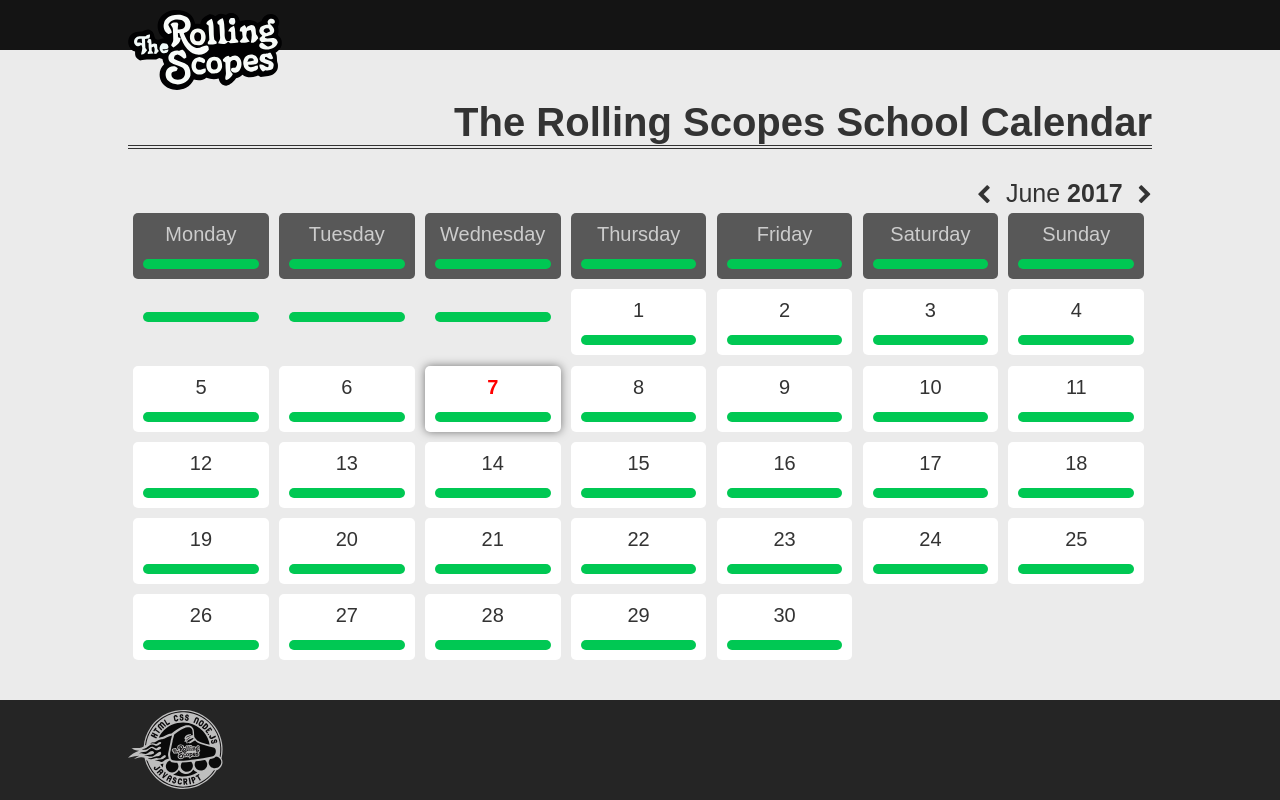
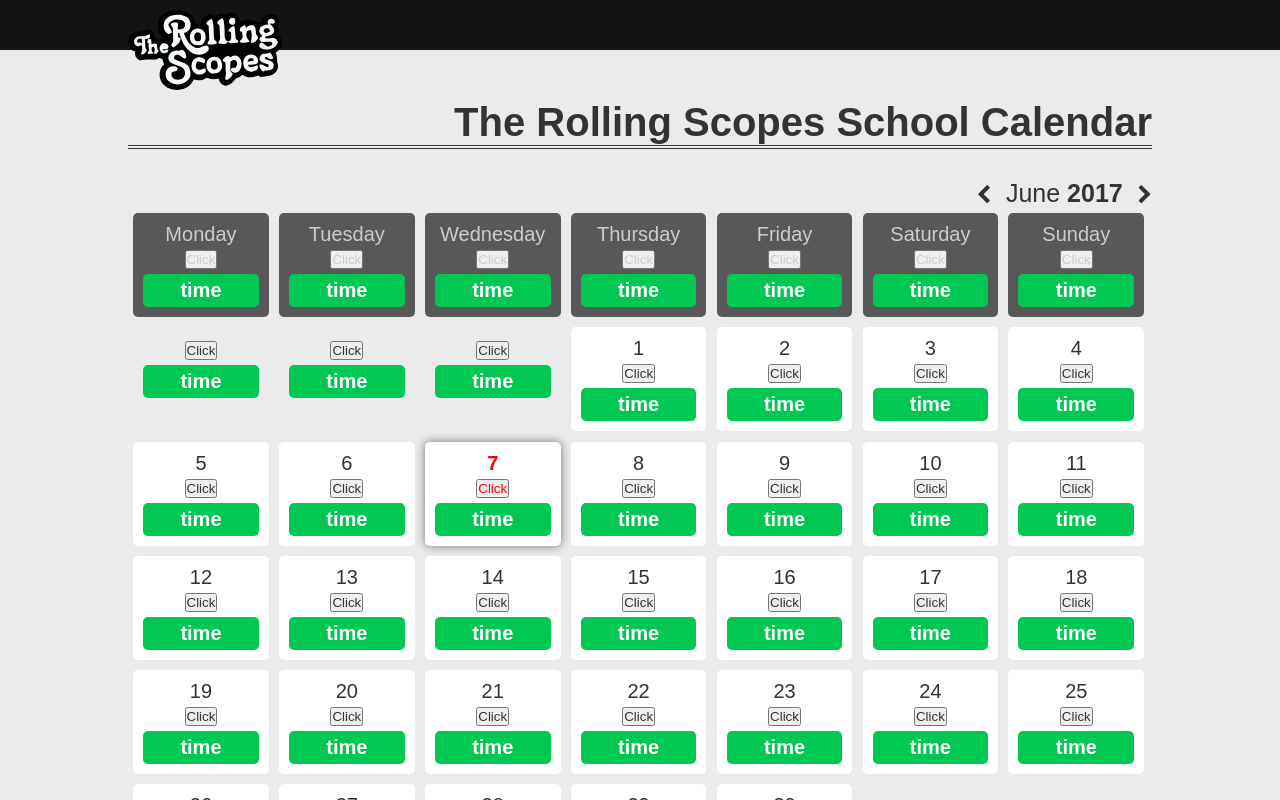
Before and after one commit to sreberka/rs-calendar, a React app: page / in a window 1280 px wide. Shown: the top 800 px of the page. Built offline with nearby package versions, Linux system fonts and the light colour scheme; no server answers; a web font is replaced by a local one.

Commit message:
rs-calendar: work with promise

```diff
--- a/src/components/Day.js
+++ b/src/components/Day.js
@@ -12,28 +12,32 @@
     super(props);
     this.request = this.request.bind(this);
     this.state = {
-      name: ''
+      name: []
     }
   }
 
   request(){
-    let r = makeRequest('http://128.199.53.150/events').then(function(defs){
-      console.log(defs);
-      this.setState({
+    const that = this;
+    makeRequest('http://128.199.53.150/events').then(function(defs){
+      that.setState({
         name: defs
       })
     });
   }
 
   render() {
+    let obj = this.state.name;
+    //this.request();
 
+    console.log(obj);
+    //console.log(this.state.name);
     return <div className={'item ' + (this.props.name === new Date().getDate() &&
                                       this.props.yearNow === new Date().getFullYear() &&
                                       this.props.monthNow === new Date().getMonth()
                                       ? 'today' : (this.props.name === '') ? 'empty' : '')}>
       <p>{this.props.name}</p>
-      {this.request()}
-      <Lection name = {this.state.name} text = "time" />
+      <button onClick={this.request}>Click</button>
+      <Lection text = "time" />
 
       <style jsx>{`
           .item{
--- a/src/components/Lection.js
+++ b/src/components/Lection.js
@@ -5,7 +5,7 @@
     super(props);
   }
   render(){
-    return <button>{this.props.name}
+    return <button>{this.props.text}
       <style jsx>{`
           button{
             width: 100%;
```
